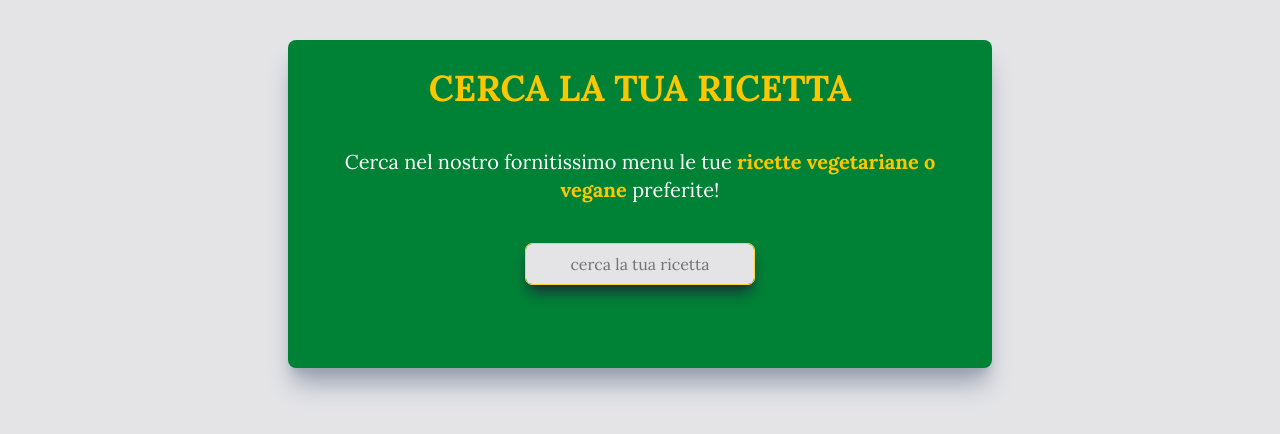
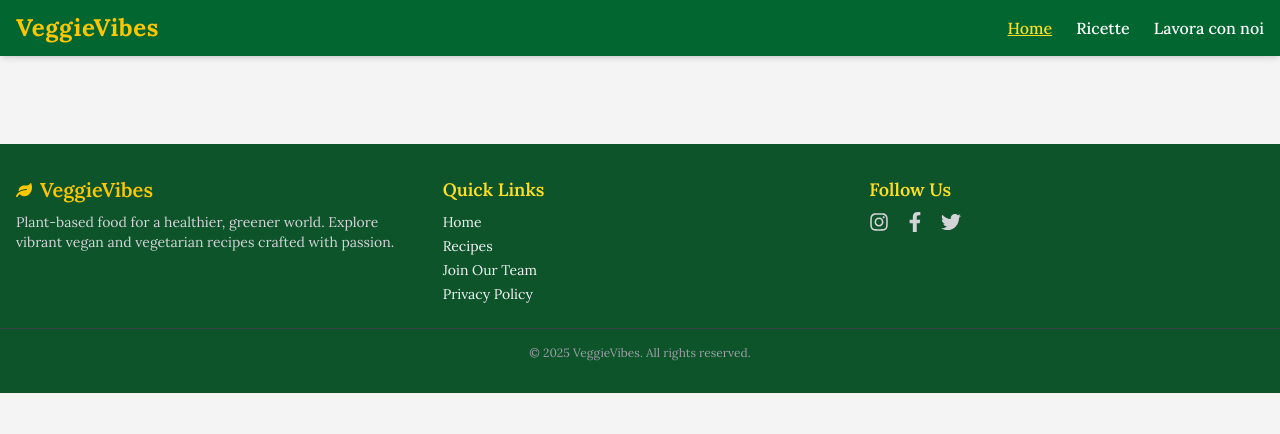
Before and after one commit to EliaGiolli/VeggieVibes-react, a React (Vite) app: page / in a window 1280 px wide. Shown: the top 434 px of the page. Built offline with nearby package versions, Linux system fonts and the light colour scheme.

Commit message:
creata la struttura base con il componente rootLayout.tsx e sistemate le rotte

```diff
--- a/package.json
+++ b/package.json
@@ -14,6 +14,7 @@
     "axios": "^1.8.4",
     "react": "^19.0.0",
     "react-dom": "^19.0.0",
+    "react-icons": "^5.5.0",
     "react-router-dom": "^7.5.0",
     "tailwindcss": "^4.1.3"
   },
--- a/src/App.tsx
+++ /dev/null
@@ -1,13 +0,0 @@
-import SearchRecipies from './layouts/SearchRecipies';
-
-
-function App() {
-
-  return (
-    <>
-    <SearchRecipies />
-    </>
-  )
-}
-
-export default App
--- /dev/null
+++ b/src/components/Footer.tsx
@@ -0,0 +1,55 @@
+import { Link } from 'react-router-dom';
+import { FaInstagram, FaFacebookF, FaTwitter, FaLeaf } from 'react-icons/fa';
+
+function Footer() {
+  return (
+    <footer className="bg-green-900 text-zinc-100 py-8 mt-16">
+      <div className="max-w-7xl mx-auto px-4 grid grid-cols-1 sm:grid-cols-3 gap-8">
+        {/* Brand Info */}
+        <div>
+          <div className="flex items-center gap-2 mb-2">
+            <FaLeaf className="text-yellow-400" />
+            <h2 className="text-xl font-semibold text-yellow-400">VeggieVibes</h2>
+          </div>
+          <p className="text-sm text-zinc-300">
+            Plant-based food for a healthier, greener world. Explore vibrant vegan and vegetarian recipes crafted with passion.
+          </p>
+        </div>
+
+        {/* Navigation */}
+        <div>
+          <h3 className="text-lg font-semibold mb-2 text-yellow-300">Quick Links</h3>
+          <ul className="space-y-1 text-sm">
+            <li><Link to="/" className="hover:underline">Home</Link></li>
+            <li><Link to="/recipes" className="hover:underline">Recipes</Link></li>
+            <li><Link to="/work" className="hover:underline">Join Our Team</Link></li>
+            <li><Link to="/privacy" className="hover:underline">Privacy Policy</Link></li>
+          </ul>
+        </div>
+
+        {/* Social Media */}
+        <div>
+          <h3 className="text-lg font-semibold mb-2 text-yellow-300">Follow Us</h3>
+          <div className="flex gap-4 text-xl text-zinc-300">
+            <a href="https://instagram.com" target="_blank" rel="noreferrer" className="hover:text-yellow-400">
+              <FaInstagram />
+            </a>
+            <a href="https://facebook.com" target="_blank" rel="noreferrer" className="hover:text-yellow-400">
+              <FaFacebookF />
+            </a>
+            <a href="https://twitter.com" target="_blank" rel="noreferrer" className="hover:text-yellow-400">
+              <FaTwitter />
+            </a>
+          </div>
+        </div>
+      </div>
+
+      {/* Bottom Bar */}
+      <div className="text-center text-xs text-zinc-400 mt-6 border-t border-zinc-700 pt-4">
+        © {new Date().getFullYear()} VeggieVibes. All rights reserved.
+      </div>
+    </footer>
+  );
+}
+
+export default Footer;
--- /dev/null
+++ b/src/components/Navbar.tsx
@@ -0,0 +1,47 @@
+import { Link, NavLink } from 'react-router-dom';
+
+function Navbar() {
+  return (
+    <header className="fixed top-0 left-0 w-full bg-green-800 text-white shadow-md z-50">
+      <nav className="max-w-7xl mx-auto px-4 py-3 flex justify-between items-center">
+        <Link to="/" className="text-2xl font-bold text-yellow-400 tracking-wide">
+          VeggieVibes
+        </Link>
+        <ul className="flex gap-6 text-md font-medium">
+          <li>
+            <NavLink
+              to="/"
+              className={({ isActive }) =>
+                isActive ? 'text-yellow-300 underline' : 'hover:text-yellow-300 transition-colors'
+              }
+            >
+              Home
+            </NavLink>
+          </li>
+          <li>
+            <NavLink
+              to="/recipes"
+              className={({ isActive }) =>
+                isActive ? 'text-yellow-300 underline' : 'hover:text-yellow-300 transition-colors'
+              }
+            >
+              Ricette
+            </NavLink>
+          </li>
+          <li>
+            <NavLink
+              to="/work"
+              className={({ isActive }) =>
+                isActive ? 'text-yellow-300 underline' : 'hover:text-yellow-300 transition-colors'
+              }
+            >
+              Lavora con noi
+            </NavLink>
+          </li>
+        </ul>
+      </nav>
+    </header>
+  );
+}
+
+export default Navbar;
--- /dev/null
+++ b/src/layouts/RootLayout.tsx
@@ -0,0 +1,20 @@
+//ROUTES
+import { Outlet } from 'react-router-dom';
+
+import Navbar from '../components/Navbar';
+import Footer from '../components/Footer';
+
+function RootLayout() {
+
+  return (
+    <div className="min-h-screen bg-zinc-100 text-zinc-900">
+      <Navbar />
+      <main className="pt-20 px-4 max-w-7xl mx-auto">
+        <Outlet />
+      </main>
+      <Footer />
+    </div>
+  )
+}
+
+export default RootLayout
--- a/src/main.tsx
+++ b/src/main.tsx
@@ -1,5 +1,7 @@
 import { StrictMode } from 'react'
 import { createRoot } from 'react-dom/client'
+
+//EXTERNAL LIBRARIES
 import {RouterProvider, createBrowserRouter } from 'react-router-dom'
 
 //CSS FILE
@@ -9,13 +11,18 @@ import './index.css'
 import SearchRecipies from './layouts/SearchRecipies'
 import ErrorPage from './layouts/ErrorPage'
 import RecipeDetails from './layouts/RecipeDetails'
+import RootLayout from './layouts/RootLayout'
 
 //ROUTER
 const router = createBrowserRouter([
   {
-    path: '/',
+    path:'/',
+    element: <RootLayout />,
+    errorElement: <ErrorPage />
+  },
+  {
+    path: '/recipe',
     element: <SearchRecipies />,
-    errorElement: <ErrorPage />
   },
   {
     path: '/recipe/:recipeId',
```
Also changed, not shown: 1 other file (tests, documents, lock files or other folders).
